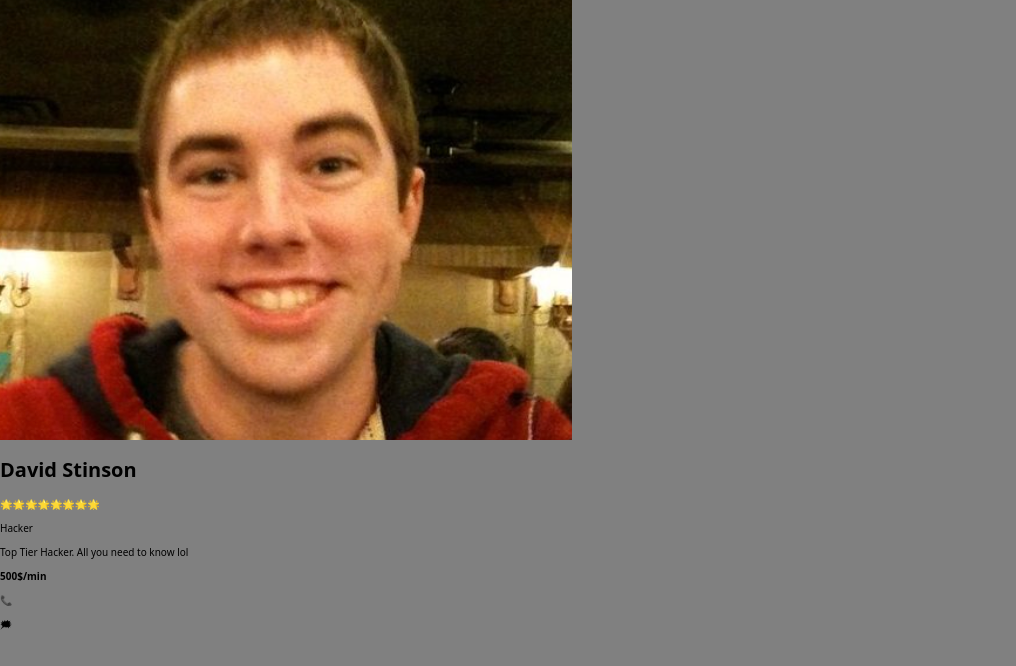
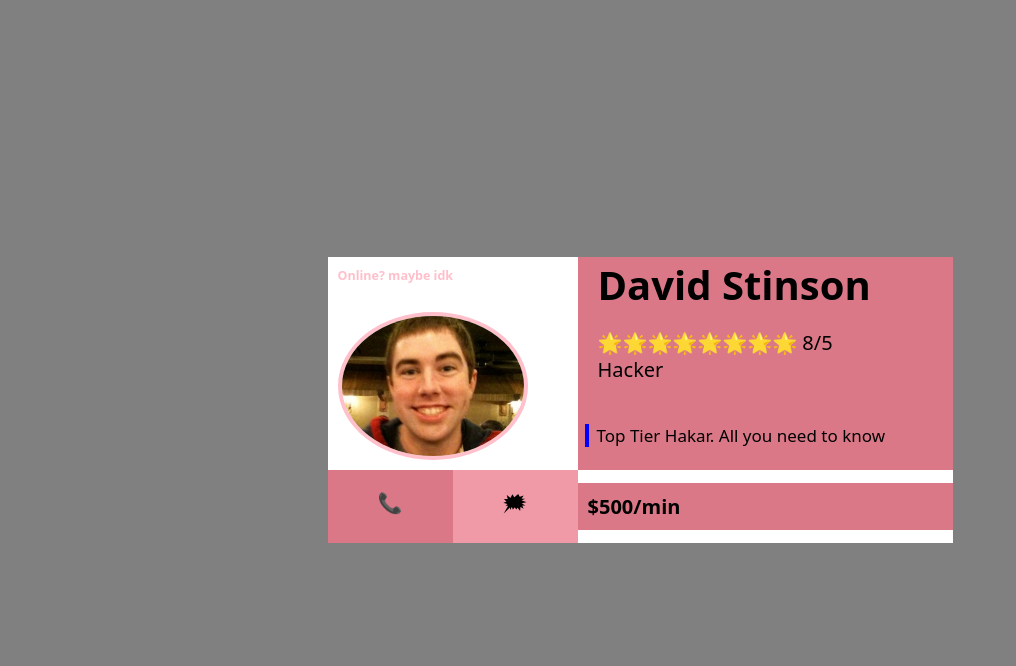
Before and after one commit to mohamadsaad1/Responsive-Design-Lab, a plain HTML site: page index.html in a window 1280 px wide. Shown: the whole page, without its empty margins (0-1016 px from the left). Drawn offline with Linux system fonts and the light colour scheme.

Commit message:
finished, needs some tweaking

```diff
--- a/css/main.css
+++ b/css/main.css
@@ -17,10 +17,152 @@ html {
   font-size: 62.5%
 }
 
+/* do body and main then ids */
+/* do body and main then ids */
+/* do body and main then ids */
+/* do body and main then ids */
+
 body {
   background-color: gray;
 /* Use a system font, if none are available use an available sans-sarif   font */
   font-family: system-ui, -apple-system, BlinkMacSystemFont, "Segoe UI",
     Roboto, Oxygen-Sans, Ubuntu, Cantarell, "Helvetica Neue", sans-serif;
   margin: 0;
+  display: flex;
+  justify-content: center;
+  align-items: center;
+  min-height: 100vh;
 }
+
+main {
+  width: 300px;
+  background-color: white;
+  font-size: 2rem;
+  text-align: center;
+}
+
+
+img {
+  border-radius: 50%;
+  border: pink 4px solid;
+  max-width: 190px;
+  align-items: center;
+
+}
+
+h1, p {
+  margin: 0;
+}
+
+#status {
+  text-align: right;
+  font-size: 1.25rem;
+  font-weight: bold;
+  color: pink;
+  padding: 10px 20px 0 0;
+}
+
+#what-he-does {
+  display: none;
+}
+
+#occupation {
+  background-color: rgb(238, 194, 238);
+  padding: 17px;
+}
+
+#offer {
+  margin-top: 13px;
+  margin-bottom: 13px;
+}
+
+/* contacts */
+/* contacts */
+/* contacts */
+/* contacts */
+
+#contact {
+  display: flex;
+}
+
+#contact > p {
+  height: 100%;
+  width: 100%;
+  padding: 19px;
+  display: flex;
+  justify-content: center;
+}
+
+#contact > p:first-child{
+  background-color: rgb(218, 120, 136);
+}
+
+#contact > p:last-child{
+  background-color: rgb(240, 154, 168);
+}
+
+/* second view for wide also set width*/
+/* second view */
+/* second view */
+/* second view */
+
+
+@media only screen and (min-width: 750px) {
+  main {
+    display: grid;
+    text-align: left;
+    width: 625px;
+    grid-template-columns: 40% 60%;
+    grid-template-rows: auto auto auto auto;
+    grid-template-areas:
+      "status name"
+      "img occupation"
+      "img what-he-does"
+      "contact offer"
+  }
+
+  #status {
+    text-align: left;
+    margin-left: 10px;
+  }
+
+  img {
+    grid-area: img;
+    margin-bottom: 10px;
+    margin-left: 10px;
+  }
+
+  #contact {
+    grid-area: contact;
+  }
+
+  #what-he-does {
+    display: inline;
+    padding-left: 7px;
+    background-color: rgb(218, 120, 136);
+  }
+
+  #what-he-does > p {
+    border-left: blue 4px solid;
+    padding: 0 20px 0 8px;
+    font-size: 1.7rem;
+  }
+
+  #offer {
+    font-size: 2rem;
+    padding: 10px;
+    padding-left: 10px;
+    background-color: rgb(218, 120, 136);
+  }
+
+  /* maybe joining them is okay but cant customize them seperately if later i want to */
+
+  #name {
+    padding-left: 20px;
+    background-color:rgb(218, 120, 136);
+  }
+  #occupation{
+    padding-left: 20px;
+    background-color: rgb(218, 120, 136);
+  }
+}
--- a/index.html
+++ b/index.html
@@ -8,17 +8,18 @@
 </head>
 <body>
   <main>
+    <div id="status">Online? maybe idk</div>
     <img id="david" src="./css/david.png"></div>
     <h1 id="name">David Stinson</h1>
     <div id="occupation">
-      <p>🌟🌟🌟🌟🌟🌟🌟🌟 </p>
+      <p>🌟🌟🌟🌟🌟🌟🌟🌟 8/5</p>
       <p>Hacker</p>
     </div>
     <div id="what-he-does">
-      <p>Top Tier Hacker. All you need to know lol</p>
+      <p>Top Tier Hakar. All you need to know</p>
     </div>
     <div id="offer">
-      <p><strong>500$/min</strong></p>
+      <p><strong>$500/min</strong></p>
     </div>
     <div id="contact">
       <p>📞</p>
```
